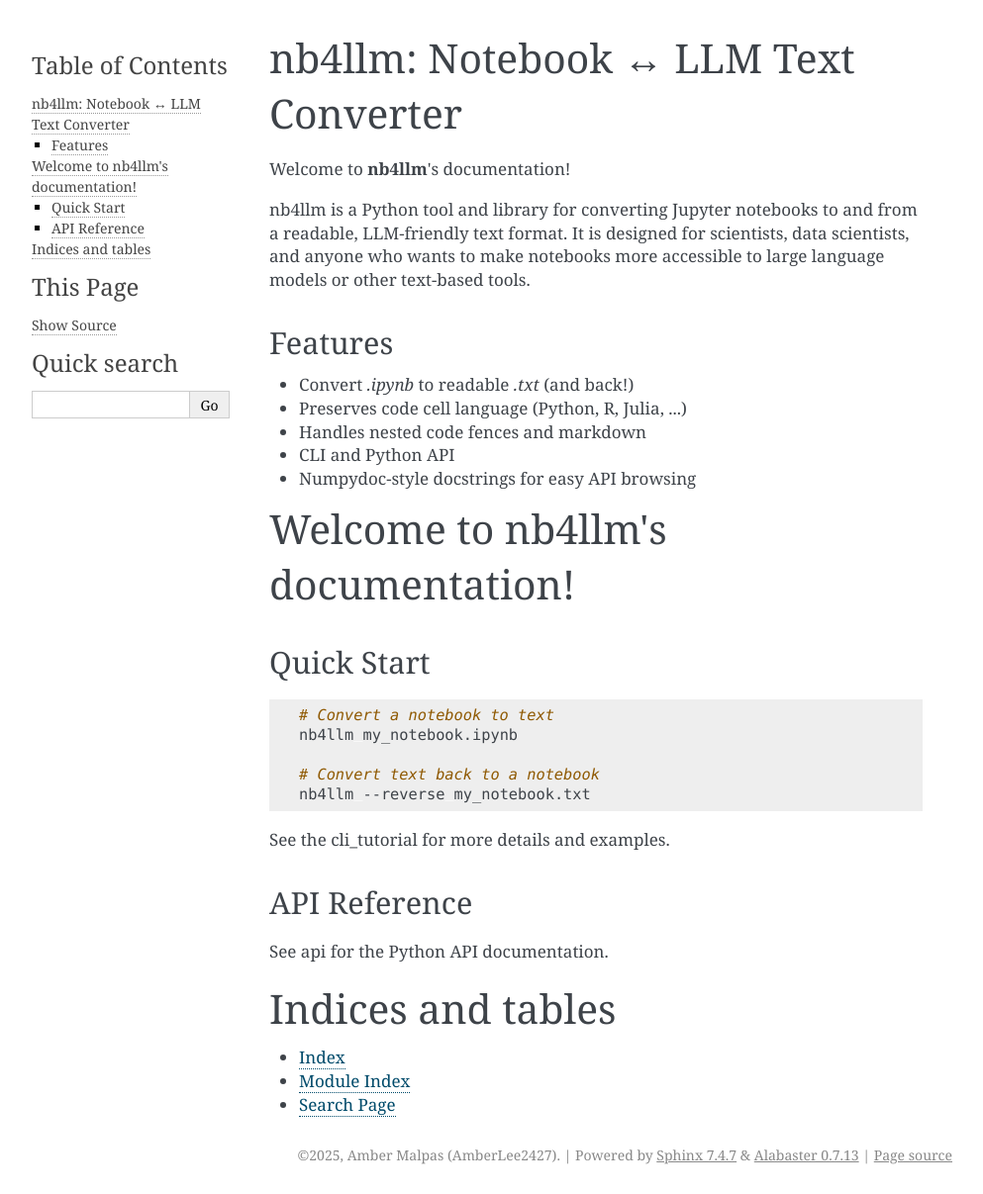
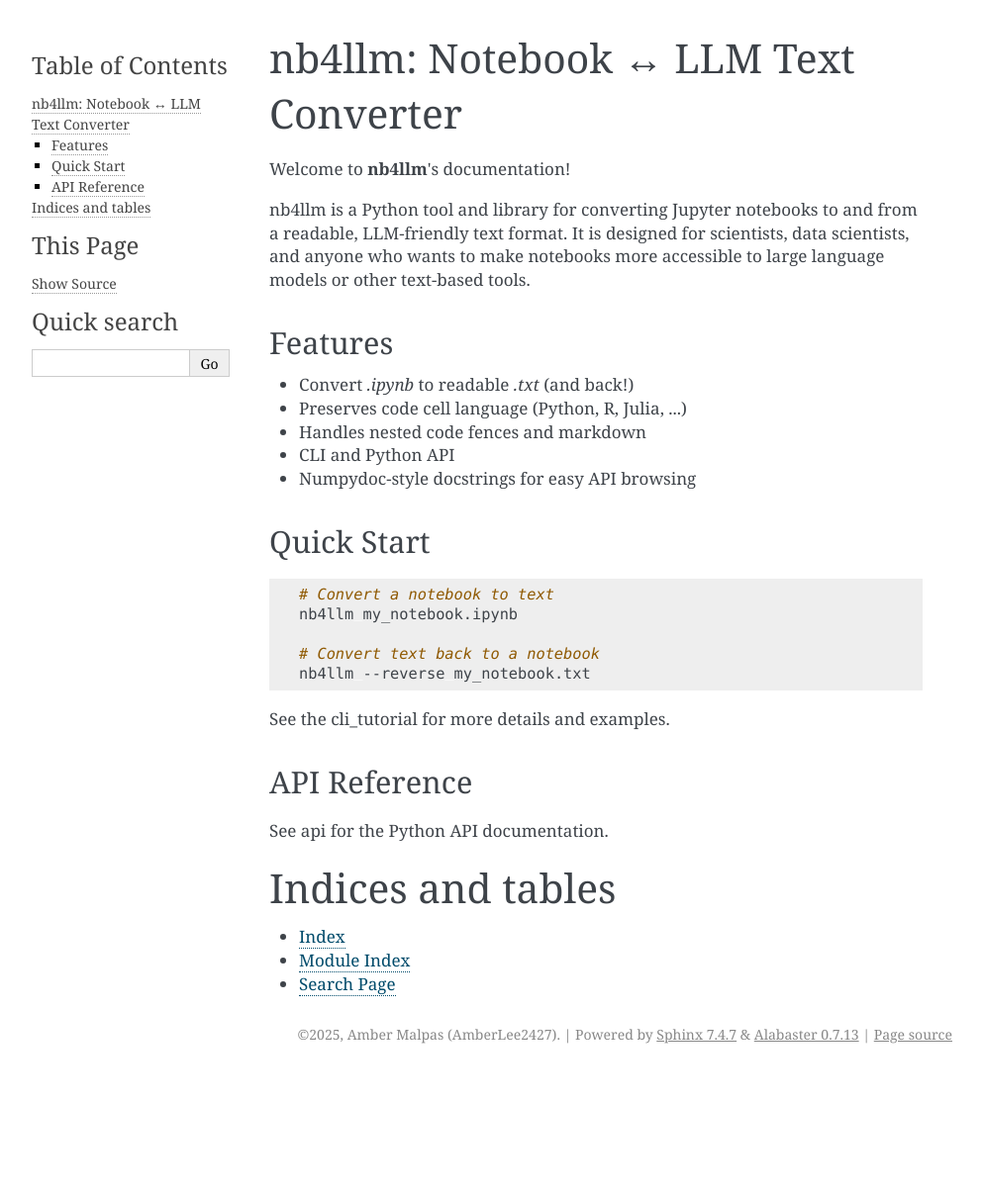
Before and after one commit to AmberLee2427/nb4llm, a Sphinx documentation site: the page built from docs/source/index.rst, in a window 1280 px wide. Shown: the whole page at 99% size, without its empty margins (148-1141 px from the left). Built offline with Sphinx 7.4.7, drawn with Linux system fonts in a browser that asks for light colours; pages that are not in the unit, such as notebooks, are missing from menus; after the commit the page ends 1085 px from its top, so only the background shows below that.

Commit message:
rtd firmatting fix

```diff
--- a/docs/source/index.rst
+++ b/docs/source/index.rst
@@ -2,12 +2,6 @@
    sphinx-quickstart on Tue Jul 22 23:30:04 2025.
    You can adapt this file completely to your liking, but it should at least
    contain the root `toctree` directive.
-
-
-
-
-
-
 
 nb4llm: Notebook ↔ LLM Text Converter
 =======================================
@@ -23,9 +17,6 @@
 - Handles nested code fences and markdown
 - CLI and Python API
 - Numpydoc-style docstrings for easy API browsing
-
-Welcome to nb4llm's documentation!
-==================================
 
 .. toctree::
    :maxdepth: 2
```
